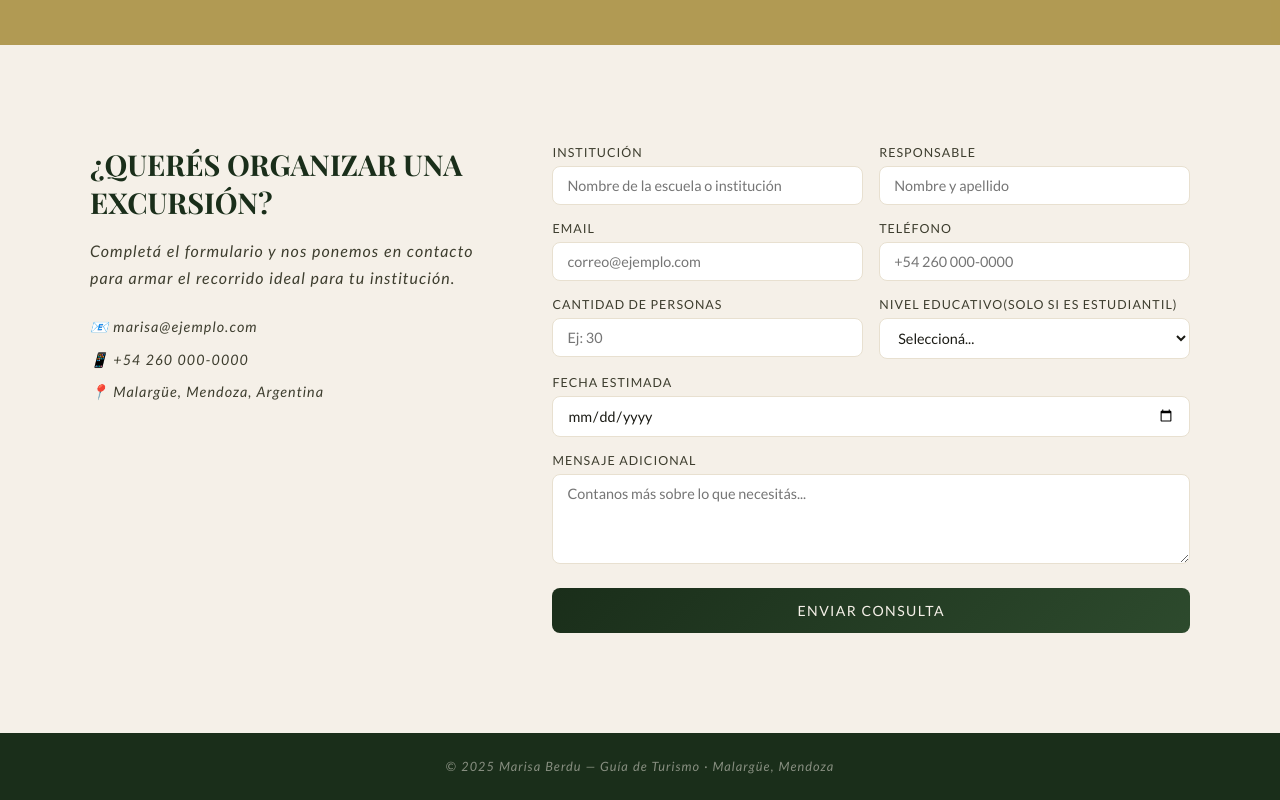
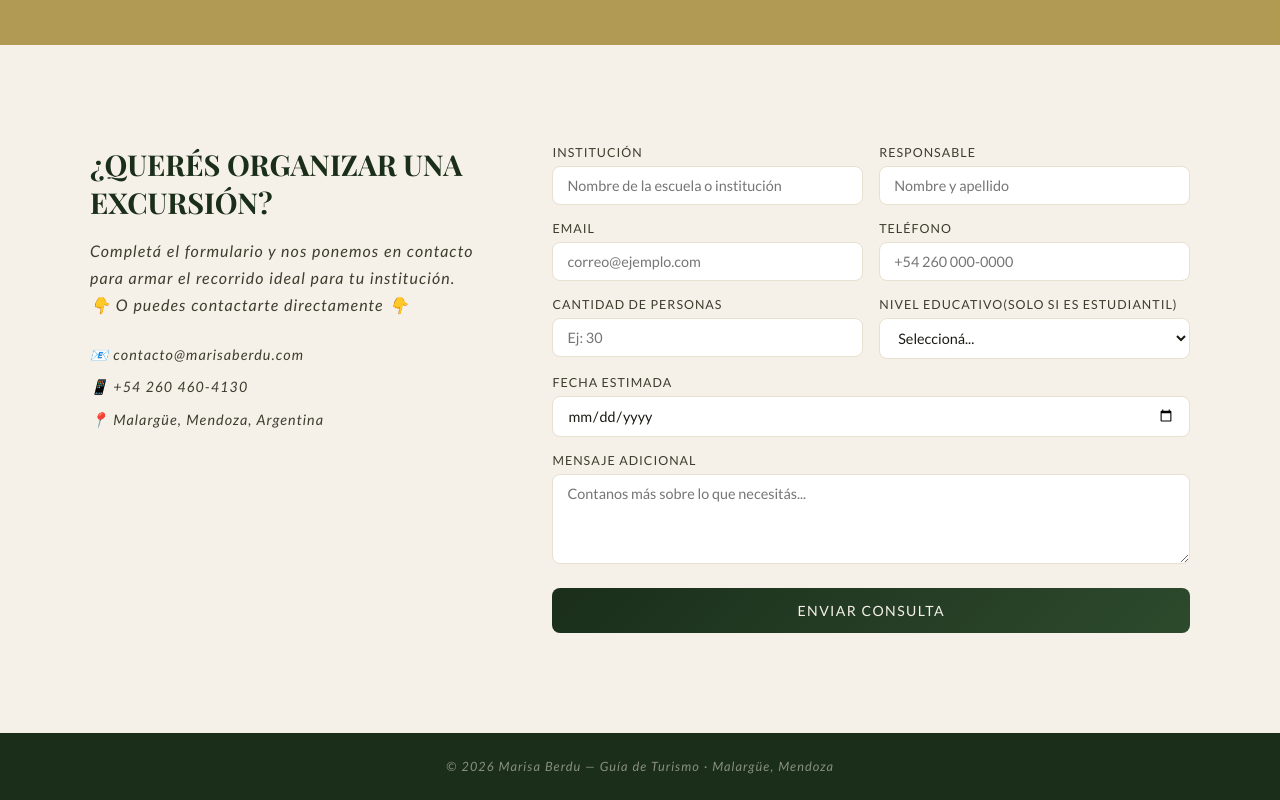
Before and after one commit to PaulRomero24/AutoDidacta, a Vue app in the folder Marisa/Pag-Marisa/: page /estudiantiles in a window 1280 px wide. Shown: the part 1852-2652 px from the top of the page. Built offline with nearby package versions, Linux system fonts and the light colour scheme; a web font is replaced by a local one.

Commit message:
Pagina Fix 1.0

```diff
--- a/Marisa/Pag-Marisa/src/component/FlipCard.vue
+++ b/Marisa/Pag-Marisa/src/component/FlipCard.vue
@@ -80,7 +80,7 @@ const backPointer = computed(() => isFlipped.value ? 'auto' : 'none')
                         <h1 class="card-name">MARISA BERDU</h1>
                         <p class="card-subtitle">Malargüe · Mendoza · Argentina</p>
                         <div class="card-divider"></div>
-                        <p class="card-years">25 años de experiencia</p>
+                        <p class="card-years">24 años de experiencia</p>
                     </div>
                     <div class="card-corners">
                         <span class="corner tl"></span>
@@ -97,7 +97,7 @@ const backPointer = computed(() => isFlipped.value ? 'auto' : 'none')
                         <h2>¿Quién soy?</h2>
                         <p>
                             Soy una guía de turismo en Malargüe, llevo en actividad
-                            25 años y contando. Ejercí como Profesora, también he sido dueña de
+                            24 años y aún ejerciendo. Ejercí como Profesora, también he sido dueña de
                             una agencia de turismo. Amo a mi Malargüe y espero que ustedes también.
                         </p>
                         <button class="close-button" @click.stop="() => { console.log('click botón'); closeCard(); }">
@@ -513,9 +513,13 @@ const backPointer = computed(() => isFlipped.value ? 'auto' : 'none')
         height: 150px;
         border-radius: 12px;
     }
+.center-text {
+        padding: 1rem;
+        gap: 8px;
+    }
 
     .center-text p {
-        font-size: 0.95rem;
+        font-size: 0.8rem;
         max-width: 200px;
     }
 }
--- a/Marisa/Pag-Marisa/src/component/footerComponent.vue
+++ b/Marisa/Pag-Marisa/src/component/footerComponent.vue
@@ -7,9 +7,9 @@ import instagram from "../assets/svg/instagram.svg";
 import { ref } from 'vue';
 
 const redes = ref([
-    { nombre: "Instagram", svg: instagram, enlace: "https://instagram.com/tu-perfil" },
-    { nombre: "Facebook", svg: facebook, enlace: "https://facebook.com/tu-perfil" },
-    { nombre: "TikTok", svg: tiktok, enlace: "https://tiktok.com/@tu-perfil" },
+    { nombre: "Instagram", svg: instagram, enlace: "https://www.instagram.com/marisaberdu" },
+    { nombre: "Facebook", svg: facebook, enlace: "https://www.facebook.com/marisa.berdu" },
+    { nombre: "TikTok", svg: tiktok, enlace: "https://www.tiktok.com/@marisapro67" },
 ]);
 // Función única que rastrea e interactúa según la red
 const trackearRedSocial = (red) => {
--- a/Marisa/Pag-Marisa/src/views/EstudiantilesView.vue
+++ b/Marisa/Pag-Marisa/src/views/EstudiantilesView.vue
@@ -170,10 +170,11 @@ const volverInicio = () => {
                 <div class="contacto-info">
                     <h2>¿Querés organizar una excursión?</h2>
                     <p>Completá el formulario y nos ponemos en contacto para armar el recorrido ideal para tu
-                        institución.</p>
+                        institución.
+                    <br> 👇 O puedes contactarte directamente  👇 </p>
                     <div class="contacto-datos">
-                        <p>📧 marisa@ejemplo.com</p>
-                        <p>📱 +54 260 000-0000</p>
+                        <p>📧 contacto@marisaberdu.com</p>
+                        <p>📱 +54 260 460-4130</p>
                         <p>📍 Malargüe, Mendoza, Argentina</p>
                     </div>
                 </div>
@@ -247,7 +248,7 @@ const volverInicio = () => {
 
         <!-- Footer simple -->
         <footer class="est-footer">
-            <p>© 2025 Marisa Berdu — Guía de Turismo · Malargüe, Mendoza</p>
+            <p>© 2026 Marisa Berdu — Guía de Turismo · Malargüe, Mendoza</p>
         </footer>
 
     </div>
```
